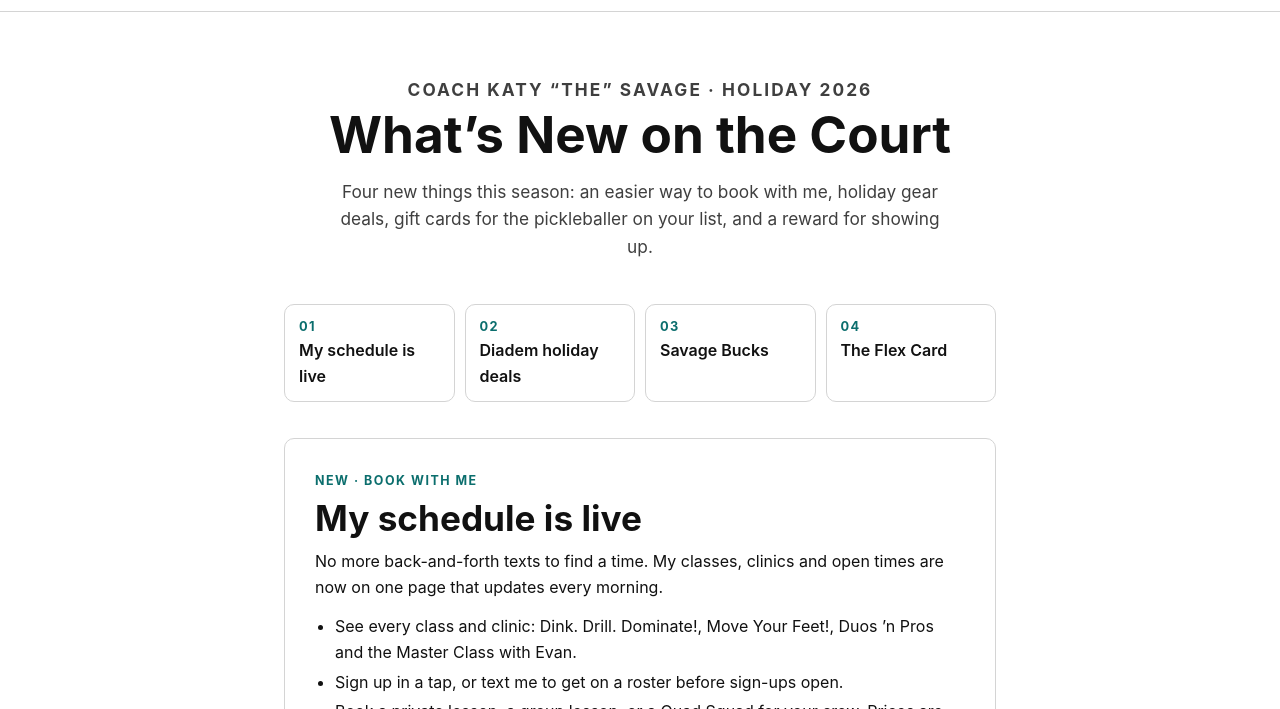
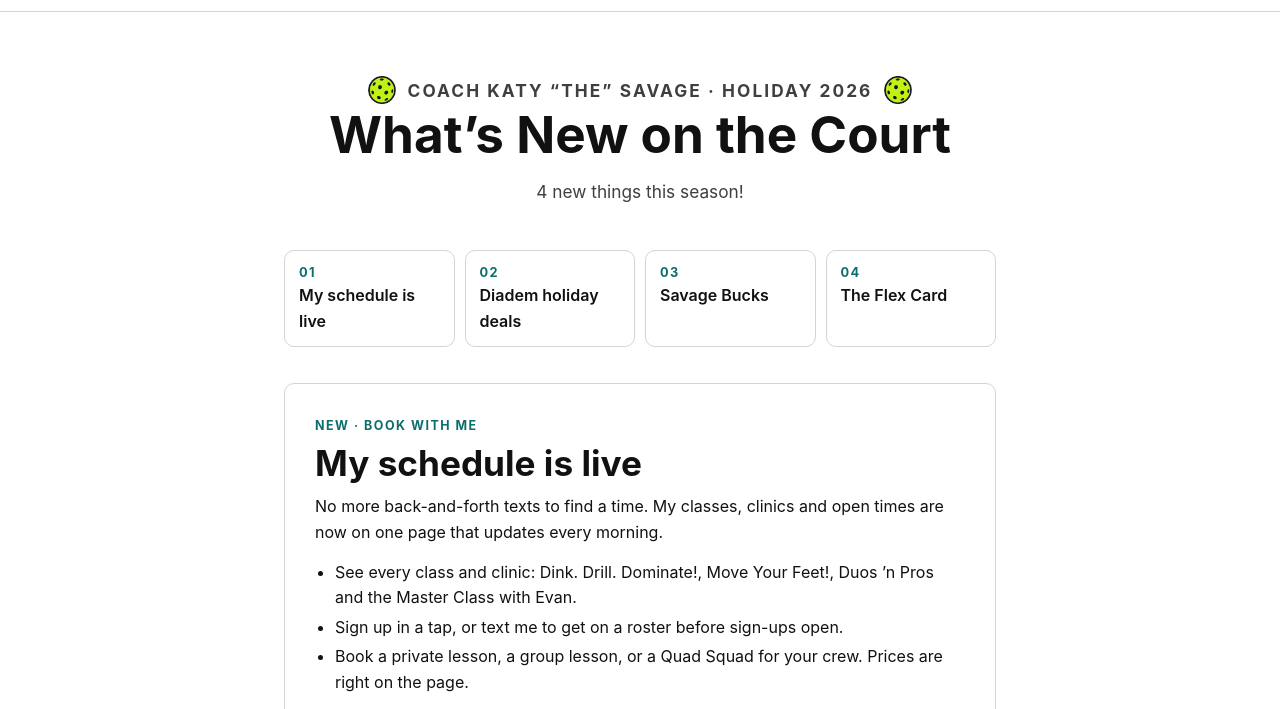
Before and after one commit to katymsavage/pickle-balance, a plain HTML site: page news/index.html in a window 1280 px wide. Shown: the part 59-768 px from the top of the page. Drawn offline with Linux system fonts and the light colour scheme.

Commit message:
Newsletter: shorter intro, pickleball icons around the eyebrow line
Co-Authored-By: Claude Opus 5.5 <noreply@anthropic.com>
Claude-Session: https://claude.ai/code/session_01KFq9b2By7epn8hENKB7bLf

```diff
--- a/news/index.html
+++ b/news/index.html
@@ -67,6 +67,10 @@
       .punches i { width: 32px; height: 32px; }
       .signoff { margin-top: 22px; }
     }
+    .ball-row { display: flex; align-items: center; justify-content: center; gap: 12px; }
+    .ball-row img { width: 28px; height: 28px; flex-shrink: 0; }
+    .nw { white-space: nowrap; }
+    @media (max-width: 640px) { .ball-row { gap: 8px; letter-spacing: .08em; } .ball-row img { width: 22px; height: 22px; } }
   </style>
 </head>
 <body>
@@ -83,9 +87,9 @@
   <main>
     <section class="news-hero">
       <div class="container">
-        <p class="eyebrow">Coach Katy &ldquo;the&rdquo; Savage &middot; Holiday 2026</p>
+        <p class="eyebrow ball-row"><img src="../images/pickleball-icon.png" alt="" width="28" height="28"><span><span class="nw">Coach Katy &ldquo;the&rdquo; Savage</span> &middot; <span class="nw">Holiday 2026</span></span><img src="../images/pickleball-icon.png" alt="" width="28" height="28"></p>
         <h1>What&rsquo;s New on the Court</h1>
-        <p>Four new things this season: an easier way to book with me, holiday gear deals, gift cards for the pickleballer on your list, and a reward for showing up.</p>
+        <p>4 new things this season!</p>
       </div>
     </section>
 
```
Also changed, not shown: images/pickleball-icon.png (added).
